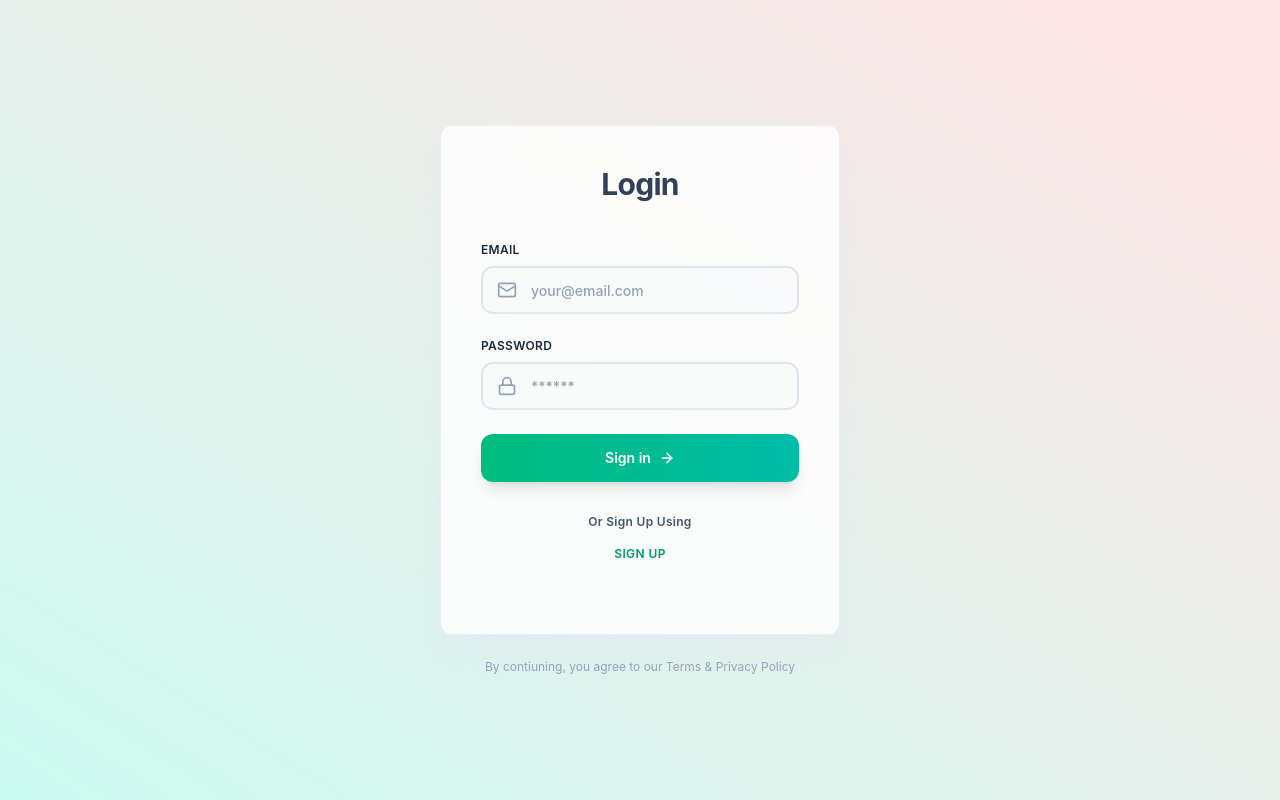
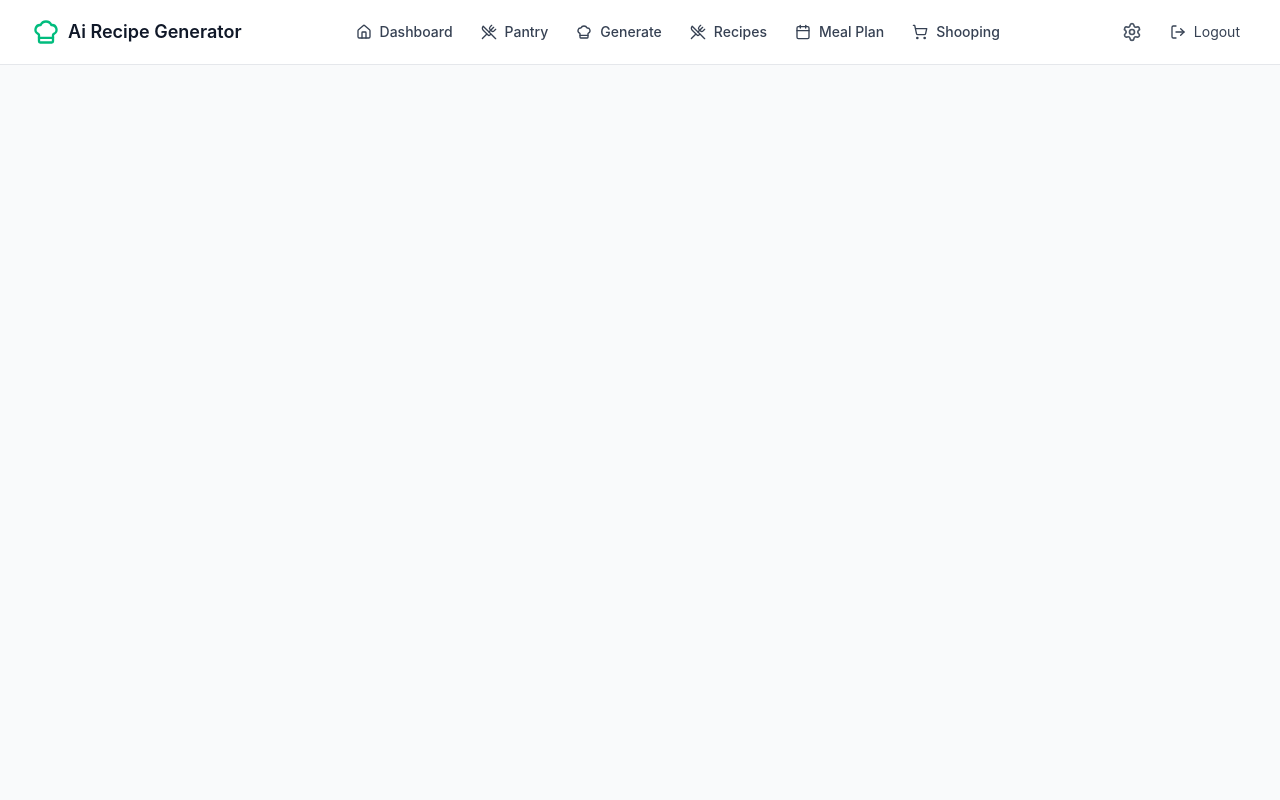
Before and after one commit to FranzVincentTogonon26/AI-RecipeGenerator, a React (Vite) app in the folder frontend/: page /dashboard in a window 1280 px wide. Before the commit this address led to /login. Built offline with nearby package versions, Linux system fonts and the light colour scheme.

Commit message:
Building Navbar Page

```diff
--- a/frontend/src/App.jsx
+++ b/frontend/src/App.jsx
@@ -22,6 +22,9 @@ function App() {
           <Route path='/dashboard' element={ <ProtectedRoutes><DashboardPage /></ProtectedRoutes> } />
           <Route path='/pantry' element={ <ProtectedRoutes><PantryPage /></ProtectedRoutes> } />
 
+          {/* Default redirect to dashboard */}
+          <Route path='/' element={ <Navigate to='/dashboard' replace /> } />
+
         </Routes>
       </BrowserRouter>
       <Toaster toastOptions={{duration: 3000}} />
--- a/frontend/src/components/Authentication/ProtectedRoutes.jsx
+++ b/frontend/src/components/Authentication/ProtectedRoutes.jsx
@@ -14,7 +14,7 @@ const ProtectedRoutes = ({children}) => {
     )
   }
 
-  if(!isAuthenticated){
+  if(isAuthenticated){
     return <Navigate to='/login' replace />
   }
 
--- a/frontend/src/components/layout/Navbar.jsx
+++ b/frontend/src/components/layout/Navbar.jsx
@@ -1,8 +1,66 @@
-import React from 'react'
+import { Link, useNavigate } from 'react-router'
+import { Calendar, ChefHat, Home, LogOut, Settings, ShoppingCart, UtensilsCrossed } from 'lucide-react'
+import { useAuth } from '../../context/useAuth'
+
+const NavLink = ({to, icon, label}) => {
+    return (
+      <Link
+        to={to}
+        className='flex items-center gap-2 px-3 py-2 text-sm font-medium text-gray-700 hover:text-emerald-600 hover:bg-emerald-50 rounded-lg transition-colors'
+      >
+        {icon}
+        <span>{label}</span>
+      </Link>
+    )
+  }
 
 const Navbar = () => {
+
+  const { logout } = useAuth();
+  const navigate = useNavigate();
+
+  const handleLogout = () => {
+    logout();
+    navigate('/login')
+  }
+
   return (
-    <div>Navbar</div>
+   <div className="bg-white border-b border-gray-200 sticky top-0 z-50">
+    <div className="max-w-7xl mx-auto px-4 sm:px-6 lg:px-8">
+      <div className="flex justify-between items-center h-16">
+          {/* Logo */}
+          <Link to='/dashboard' className='flex items-center gap-2 text-lg font-semibold text-gray-900'>
+            <ChefHat className='size-7 text-emerald-500' />
+            <span>Ai Recipe Generator</span>
+          </Link>
+
+          {/* Navigation Links */}
+          <div className="hidden md:flex items-center gap-1">
+            <NavLink to='/dashboard' icon={ <Home className='size-4' /> } label='Dashboard' />
+            <NavLink to='/pantry' icon={ <UtensilsCrossed className='size-4' /> } label='Pantry' />
+            <NavLink to='/generate' icon={ <ChefHat className='size-4' /> } label='Generate' />
+            <NavLink to='/recipes' icon={ <UtensilsCrossed className='size-4' /> } label='Recipes' />
+            <NavLink to='/meal-plan' icon={ <Calendar className='size-4' /> } label='Meal Plan' />
+            <NavLink to='/shopping-list' icon={ <ShoppingCart className='size-4' /> } label='Shooping' />
+          </div>
+
+          {/* User Menu */}
+          <div className="flex items-center gap-3">
+            <Link to='/setting' className='p-2 text-gray-600 hover:text-gray-900 hover:bg-gray-100 rounded-lg transition-colors' >
+              <Settings className='size-5' />
+            </Link>
+            <button
+              onClick={handleLogout}
+              className='flex items-center gap-2 px-2 py-2 text-sm text-gray-700 hover:text-gray-900 hover:bg-gray-100 rounded-lg transition-colors'
+            >
+              <LogOut className='size-4' />
+              <span className='hidden sm:inline'>Logout</span>
+            </button>
+          </div>
+
+      </div>
+    </div>
+   </div>
   )
 }
 
--- a/frontend/src/pages/DashboardPage.jsx
+++ b/frontend/src/pages/DashboardPage.jsx
@@ -1,8 +1,14 @@
 import React from 'react'
+import Navbar from '../components/layout/Navbar'
 
 const DashboardPage = () => {
   return (
-    <div>DashboardPage</div>
+    <div className="min-h-screen bg-gray-50">
+      <Navbar />
+      <div className="">
+
+      </div>
+    </div>
   )
 }
 
```
